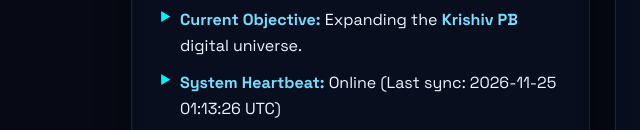
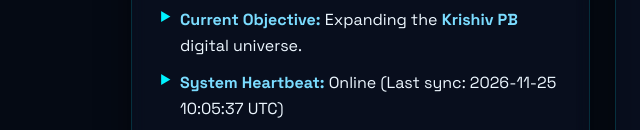
Before and after one commit to Krylo-60/Krylo-60, a plain HTML site: page index.html in a window 1280 px wide. Shown: the part 822-952 px from the top of the page, 79-719 px from the left. Drawn offline with Linux system fonts and the light colour scheme.

Commit message:
telemetry: system heartbeat update 2026-11-25 10:05:37 UTC

```diff
--- a/index.html
+++ b/index.html
@@ -66,7 +66,7 @@
             <li><strong>Philosophy:</strong> Try ideas fast, build without bloat, and refine constantly.</li>
             <li><strong>AI Alliance:</strong> Partnering with autonomous AI agents (Gemini &amp; Antigravity) to hyper-accelerate codebases.</li>
             <li><strong>Current Objective:</strong> Expanding the <strong>Krishiv PB</strong> digital universe.</li>
-            <li><strong>System Heartbeat:</strong> <!--HEARTBEAT_STATUS-->Online (Last sync: 2026-11-25 01:13:26 UTC)<!--HEARTBEAT_STATUS_END--></li>
+            <li><strong>System Heartbeat:</strong> <!--HEARTBEAT_STATUS-->Online (Last sync: 2026-11-25 10:05:37 UTC)<!--HEARTBEAT_STATUS_END--></li>
           </ul>
         </article>
 
```
Also changed, not shown: 1 other file.
